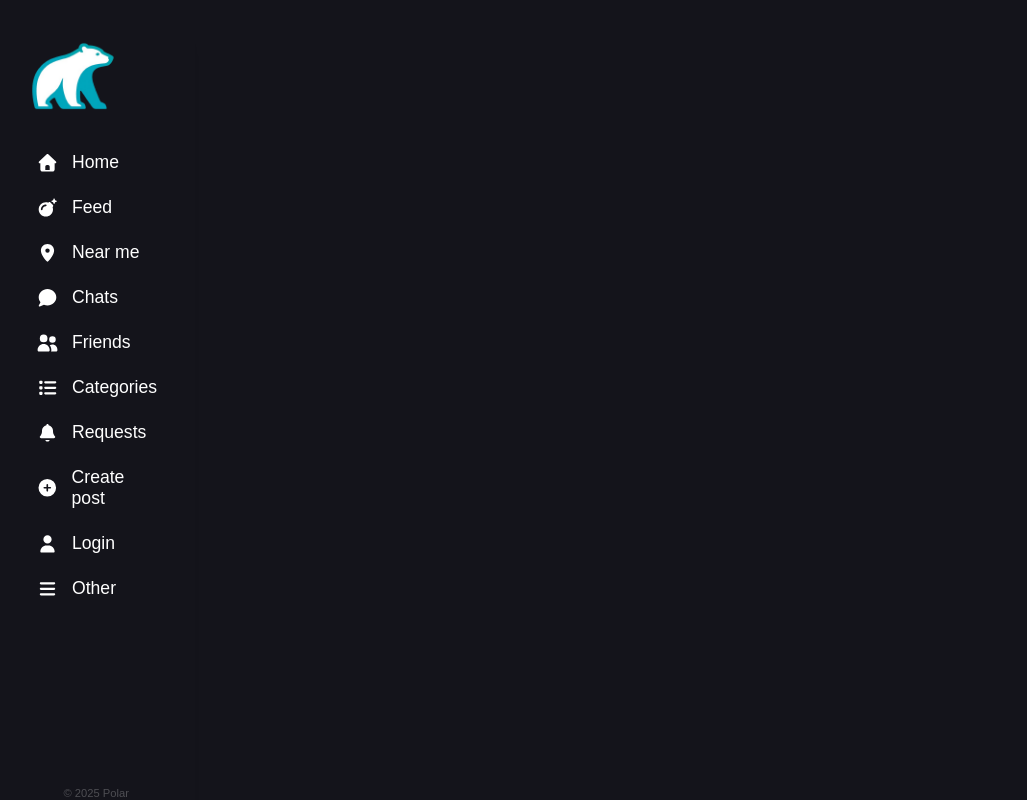
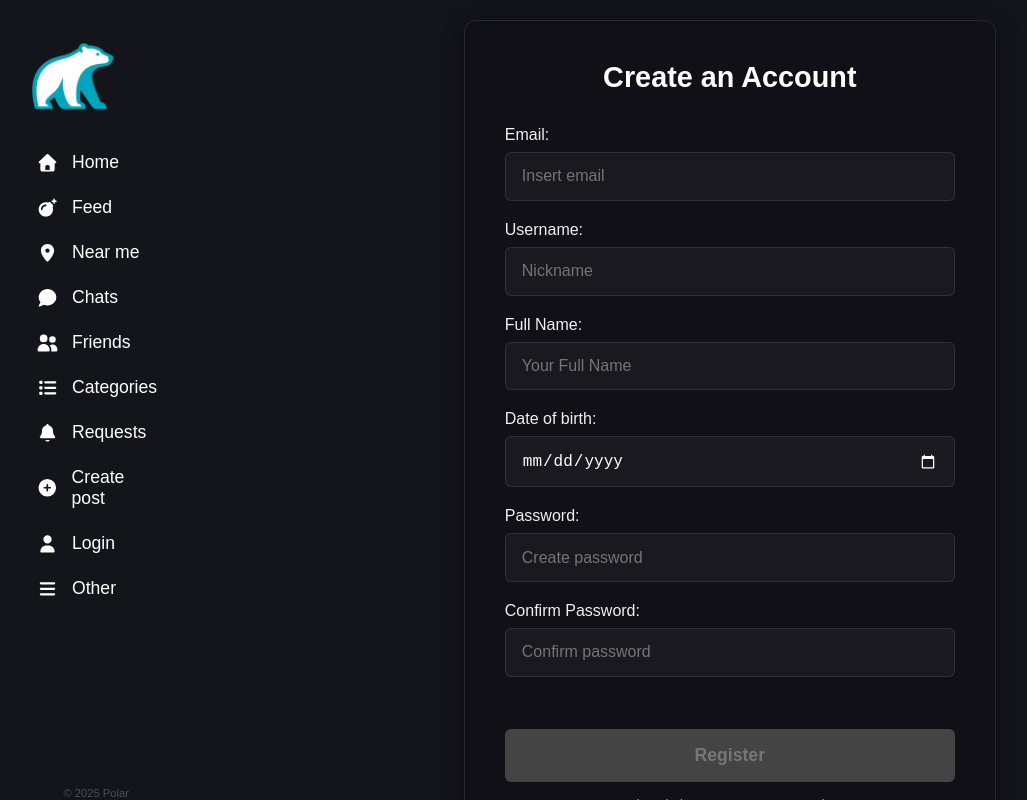
Before and after one commit to UsboKirishima/polar, a Vue app in the folder apps/frontend/: page /register in a window 1280 px wide. Shown: the top 800 px of the page, without its empty margins (3-1030 px from the left). Built offline with nearby package versions, Linux system fonts and the light colour scheme; no server answers.

Commit message:
fix(frontend): fixes the problem with the App.vue responsive code on desktop

```diff
--- a/apps/frontend/src/App.vue
+++ b/apps/frontend/src/App.vue
@@ -38,8 +38,8 @@ const { deviceType, isMobile } = useDeviceType();
 <template>
     <div class="container">
         <Sidebar class="sidebar" />
-
         <div class="view">
+            <div class="padding"></div>
             <router-view class="page" />
         </div>
     </div>
@@ -47,18 +47,22 @@ const { deviceType, isMobile } = useDeviceType();
 
 <style scoped>
 .container {
-    display: grid;
-    grid-template-columns: 14.5% auto;
-    min-height: 100vh;
-    width: 100vw;
+    width: 100%;
+}
+
+.padding {
+    width: 100%;
 }
 
 .view {
-    padding: 1.5rem;
+    display: grid;
+    grid-template-columns: 14.5% auto;
 }
 
-
 @media (max-width: 768px) {
+    .padding {
+        display: none;
+    }
     .container {
         grid-template-columns: 100%;
         min-height: auto;
--- a/apps/frontend/src/views/Login.vue
+++ b/apps/frontend/src/views/Login.vue
@@ -205,6 +205,7 @@ input:disabled {
 @media (max-width: 600px) {
     .login-container {
         padding: 10px;
+        width: 100vw;
     }
 
     .login-form {
--- a/apps/frontend/src/views/Register.vue
+++ b/apps/frontend/src/views/Register.vue
@@ -67,8 +67,8 @@ onMounted(() => {
 
             <div class="form-group">
                 <label for="fullname">Full Name:</label>
-                <input id="fullname" type="text" v-model="fullname" @keypress="handleKeyPress" placeholder="Your Full Name"
-                    required :disabled="isLoading" />
+                <input id="fullname" type="text" v-model="fullname" @keypress="handleKeyPress"
+                    placeholder="Your Full Name" required :disabled="isLoading" />
             </div>
 
             <div class="form-group">
@@ -229,6 +229,7 @@ input:disabled {
         padding: 10px;
         min-height: 100vh;
         align-items: flex-start;
+        width: 100vw;
     }
 
     .register-form {
```
